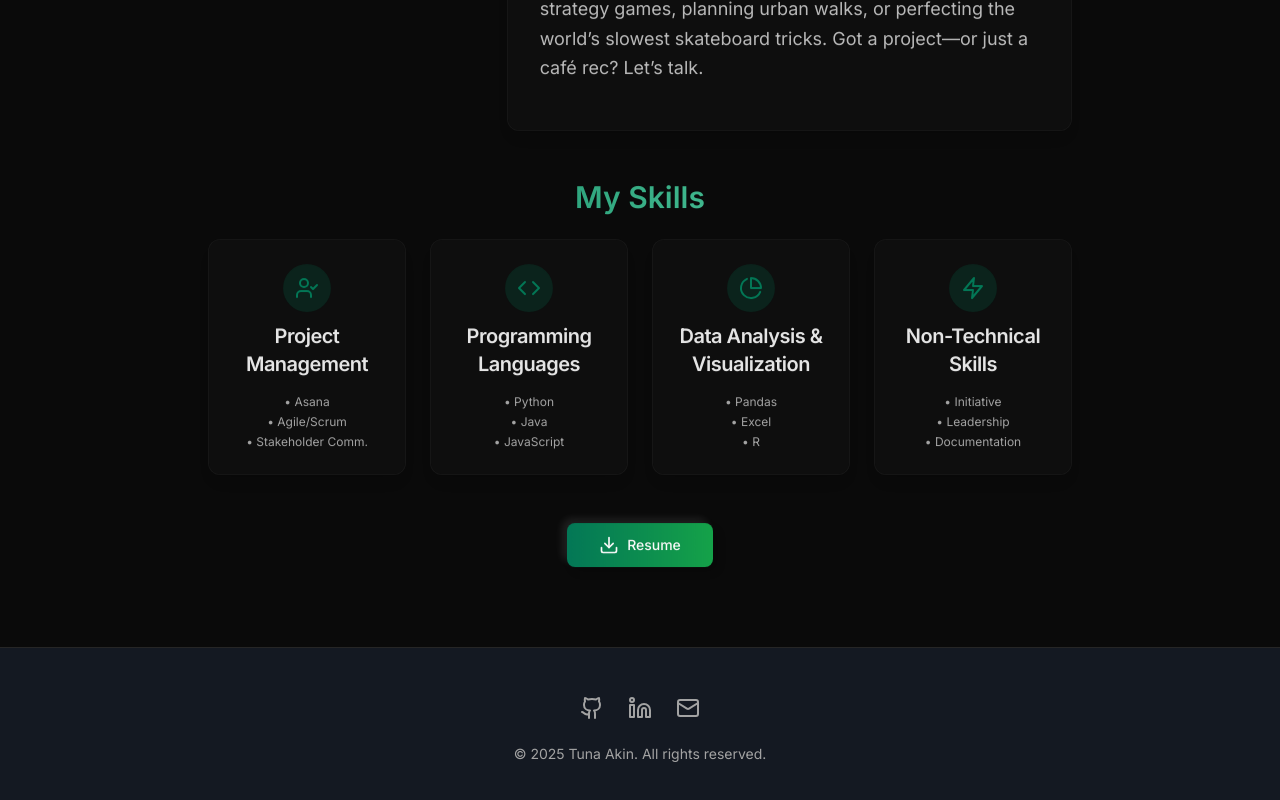
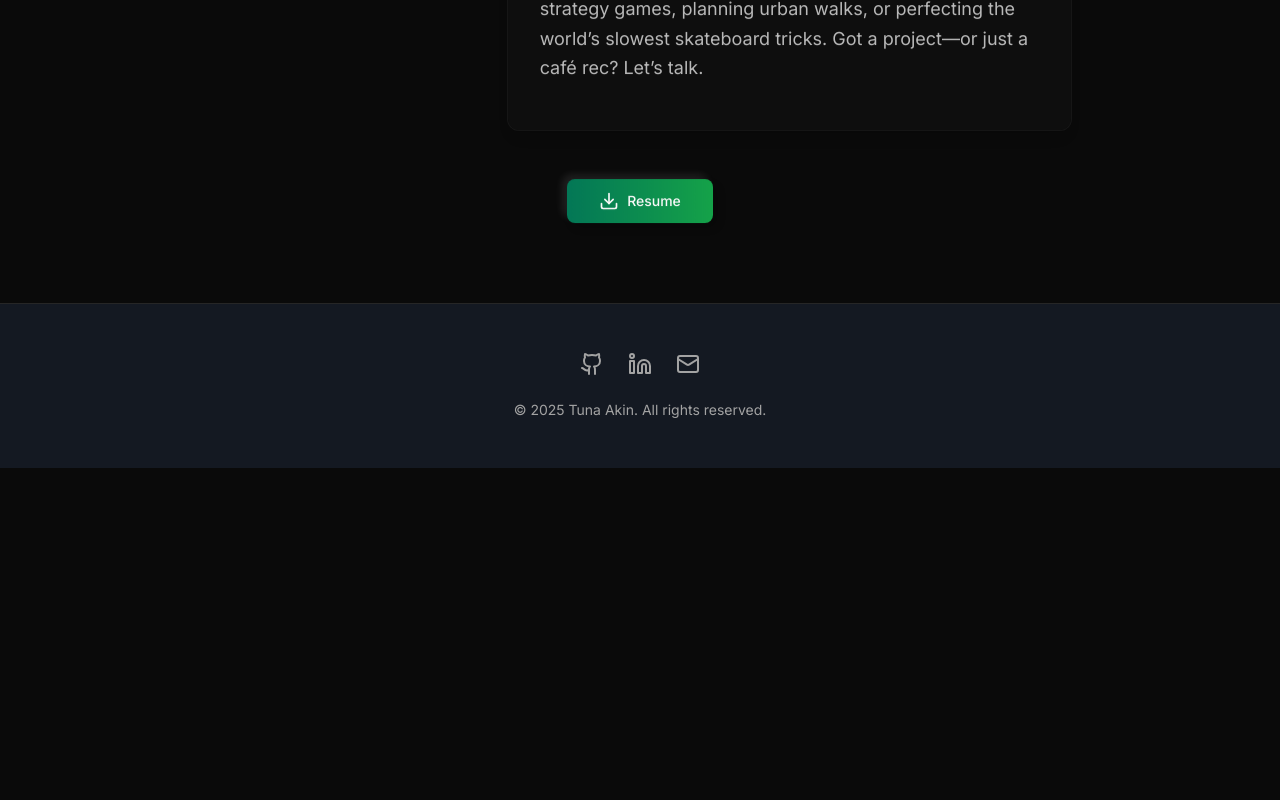
Before and after one commit to duna-akin/bytuna-website, a React (Vite) app: page /about in a window 1280 px wide. Shown: the part 800-1600 px from the top of the page. After the commit the page ends 1268 px from the top, so only its background shows below. Built offline with nearby package versions, Linux system fonts and the light colour scheme.

Commit message:
remove skills

```diff
--- a/src/pages/AboutPage.jsx
+++ b/src/pages/AboutPage.jsx
@@ -1,8 +1,8 @@
 import React from 'react';
     import { Button } from '@/components/ui/button';
-    import { Download, UserCheck, Brain, BarChart3, Code, Database, PieChart, Zap, User } from 'lucide-react';
+    import { Download } from 'lucide-react';
     import { motion } from 'framer-motion';
-    import { Card, CardContent, CardHeader, CardTitle } from '@/components/ui/card';
+    import { Card, CardContent } from '@/components/ui/card';
     import { useLanguage } from '@/contexts/LanguageContext';
 
     const translations = {
@@ -11,69 +11,28 @@ import React from 'react';
         par1: "Hey, I’m Tuna, and yes that is my actual name. (It comes from the Danube River in Europe.) ",
         par2: "I like to design and build things that give people their afternoons back: ScheduleFlow, the scheduling automation engine projected to free 250+ staff-hours every semester at my school, and KebApp, a mobile coupon hunter that auto-drops discounts before you tap “Pay” on Turkish e-commerce apps. Research-wise, I used to script Python pipelines that model quorum-sensing proteins and turning them into slick PyMOL visuals.",
         par3: "Outside class I am scaling the Side Hustle Community (25+ student sellers, $5k+ total revenue so far) and serve as co-director of onboarding for 40+ admissions ambassadors—basically the person who gets our new guides tour-ready to market our school! When I’m not shipping code you’ll find me theory-crafting grand-strategy games, planning urban walks, or perfecting the world’s slowest skateboard tricks. Got a project—or just a café rec? Let’s talk.",
-        skillsTitle: "My Skills",
+
         downloadResume: "Resume",
-        skills: [
-          {
-            name: "Project Management",
 
-            subskills: ["Asana", "Agile/Scrum", "Stakeholder Comm."]
-          },
-          {
-            name: "Programming Languages",
-            subskills: ["Python", "Java", "JavaScript"]
-          },
-          {
-            name: "Data Analysis & Visualization",
-            subskills: ["Pandas", "Excel", "R"]
-          },
-          {
-            name: "Non-Technical Skills",
-            subskills: ["Initiative ", "Leadership", "Documentation"]
-          },
-        ]
       },
       tr: {
         pageTitle: "Hakkımda",
         par1: "Selamlar! Ben Tuna.",
         par2: "Amerika'da %100 tam burslu olarak Yazılım Mühendisliği & İktisat okuyorum. İnsanlara öğleden sonralarını geri kazandıran işler geliştiriyorum: Her dönem personele 250+ saat kazandırması planlanan Slate CRM tabanlı planlama sistemi ScheduleFlow ve Türk e-ticaret uygulamalarında ödeme öncesi otomatik indirim uygulayan mobil kupon avcısı KebApp. Araştırma tarafında ise geçmişte quorum-sensing proteinlerini modelleyen Python betikleri yazıyor ve bunları şık PyMOL görsellerine dönüştürüyordum.",
         par3: "Ders dışında, 25+ öğrenci girişimciyi bir araya getiren Side Hustle Community’yi büyütüyorum. (Şimdiden 5.000$+ ciro) 40+ kabul elçisinin onboarding süreçlerinden sorumlu eş-yöneticilik yapıyorum — yeni rehberleri okulu marketlemek için tura hazır hale getiren kişi yani. Kod yazmadığımda CK3 ya da EU4 gibi grand-strategy oyunlarında teoriler üretir, New York'ta şehir yürüyüşleri planlar veya dünyanın en yavaş kaykay numaralarını mükemmelleştirmeye çalışırım. Bir proje fikrin ya da sadece iyi bir cafe önerin mi var? Konuşmaktan çekinme.",
-        skillsTitle: "Yeteneklerim",
+
         downloadResume: "Resume",
-        skills: [
-          {
-            name: "Proje Yönetmenliği",
-            level: "Üst Düzey",
-            subskills: ["Asana", "Aglie/Scrum", "Stakeholder Comm."]
-          },
-          {
-            name: "Programlama Dilleri",
-            subskills: ["Python", "Java", "JavaScript"]
-          },
-          {
-            name: "Veri Analizi ve Görselleştirme",
-            subskills: ["Pandas", "Excel", "R"]
-          },
-          {
-            name: "Teknik Olmayan Beceriler",
-            subskills: ["Girişimcilik", "Liderlik", "Dokümantasyon"]
-          }
-        ]
+
       }
     };
 
-    const skillIcons = [
-      { icon: <UserCheck className="h-6 w-6 text-emerald-green" />},
-      { icon: <Code className="h-6 w-6 text-emerald-green" />},
-      { icon: <PieChart className="h-6 w-6 text-emerald-green" />},
-      { icon: <Zap className="h-6 w-6 text-emerald-green" />},
-    ];
+
 
 
     const AboutPage = () => {
       const { language } = useLanguage();
       const t = (key) => translations[language][key] || key;
-      const currentSkills = translations[language].skills;
+
 
 
       return (
@@ -121,47 +80,10 @@ import React from 'react';
           </div>
 
           <motion.div
-            className="mb-12"
+            className="text-center"
             initial={{ opacity: 0, y: 20 }}
             animate={{ opacity: 1, y: 0 }}
             transition={{ duration: 0.5, delay: 0.6 }}
-          >
-            <h2 className="text-3xl font-semibold mb-6 text-center bg-clip-text text-transparent bg-gradient-to-r from-emerald-green to-soft-mint">{t('skillsTitle')}</h2>
-            <div className="grid grid-cols-2 md:grid-cols-4 gap-6">
-              {currentSkills.map((skill, index) => (
-                <motion.div
-                  key={skill.name}
-                  initial={{ opacity: 0, y: 20 }}
-                  animate={{ opacity: 1, y: 0 }}
-                  transition={{ duration: 0.3, delay: 0.7 + index * 0.1 }}
-                >
-                  <Card className="text-center hover:shadow-primary/20 dark:hover:shadow-emerald-green/30 transition-shadow duration-300 glass-card">
-                  <CardHeader className="pb-2"> {/* Reduce bottom padding */}
-                    <div className="mx-auto p-3 bg-primary/10 dark:bg-emerald-green/20 rounded-full inline-block mb-1"> {/* Reduce mb */}
-                      {skillIcons[index % skillIcons.length].icon}
-                    </div>
-                    <CardTitle className="text-xl !bg-none !text-foreground mb-1">{skill.name}</CardTitle> {/* Add mb-1 */}
-                  </CardHeader>
-                  <CardContent className="pt-0"> {/* Remove top padding */}
-                    {skill.subskills && skill.subskills.length > 0 && (
-                      <ul className="mt-2 text-xs text-foreground/70 space-y-1">
-                        {skill.subskills.map((sub, i) => (
-                          <li key={i}>• {sub}</li>
-                        ))}
-                      </ul>
-                    )}
-                    </CardContent>
-                  </Card>
-                </motion.div>
-              ))}
-            </div>
-          </motion.div>
-
-          <motion.div
-            className="text-center"
-            initial={{ opacity: 0, y: 20 }}
-            animate={{ opacity: 1, y: 0 }}
-            transition={{ duration: 0.5, delay: 0.8 }}
           >
             <Button
               asChild
```
